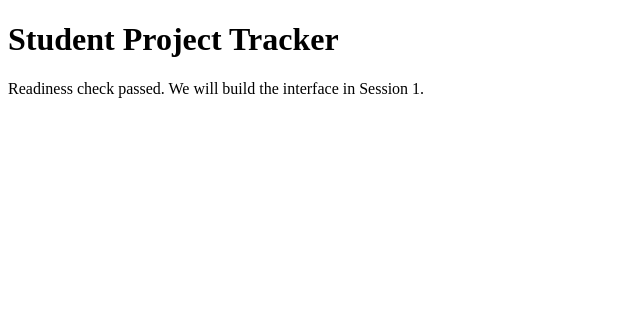
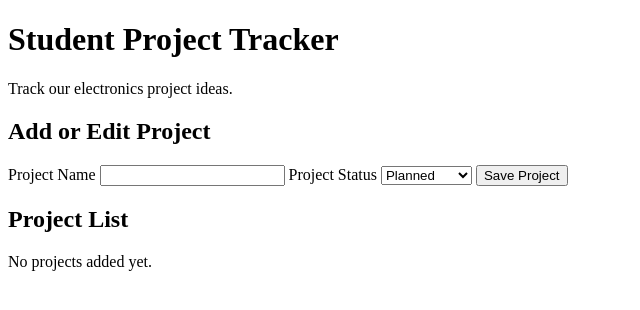
Before and after one commit to poojapoojat2007-gif/Student-Project-Tracker, a website: page public/index.html in a window 1280 px wide. Shown: the whole page, without its empty margins (0-640 px from the left). Drawn offline with Linux system fonts and the light colour scheme.

Commit message:
Describe tracker and inspect HTML

```diff
--- a/public/index.html
+++ b/public/index.html
@@ -1,5 +1,54 @@
+
 <!doctype html>
 <html lang="en">
-<head><meta charset="UTF-8"><meta name="viewport" content="width=device-width, initial-scale=1"><title>Workshop readiness</title></head>
-<body><main><h1>Student Project Tracker</h1><p>Readiness check passed. We will build the interface in Session 1.</p></main></body>
+<head>
+  <meta charset="UTF-8">
+  <meta name="viewport" content="width=device-width, initial-scale=1">
+  <title>Student Project Tracker</title>
+
+  <link rel="stylesheet" href="style.css">
+  <script src="script.js" defer></script>
+</head>
+<body>
+  <main>
+    <header>
+      <h1>Student Project Tracker</h1>
+      <p>Track our electronics project ideas.</p>
+    </header>
+
+    <section aria-labelledby="form-title">
+      <h2 id="form-title">Add or Edit Project</h2>
+
+      <form id="project-form">
+        <label for="name">Project Name</label>
+        <input
+          type="text"
+          id="name"
+          name="name"
+          required
+          maxlength="80"
+        >
+
+        <label for="status">Project Status</label>
+        <select id="status" name="status">
+          <option value="Planned">Planned</option>
+          <option value="In Progress">In Progress</option>
+          <option value="Completed">Completed</option>
+        </select>
+
+        <button id="save-button" type="submit">Save Project</button>
+        <button id="cancel-button" type="button" hidden>Cancel</button>
+      </form>
+
+      <p id="message" role="status" aria-live="polite"></p>
+    </section>
+
+    <section aria-labelledby="list-title">
+      <h2 id="list-title">Project List</h2>
+
+      <p id="empty-state">No projects added yet.</p>
+      <ul id="project-list"></ul>
+    </section>
+  </main>
+</body>
 </html>
```
